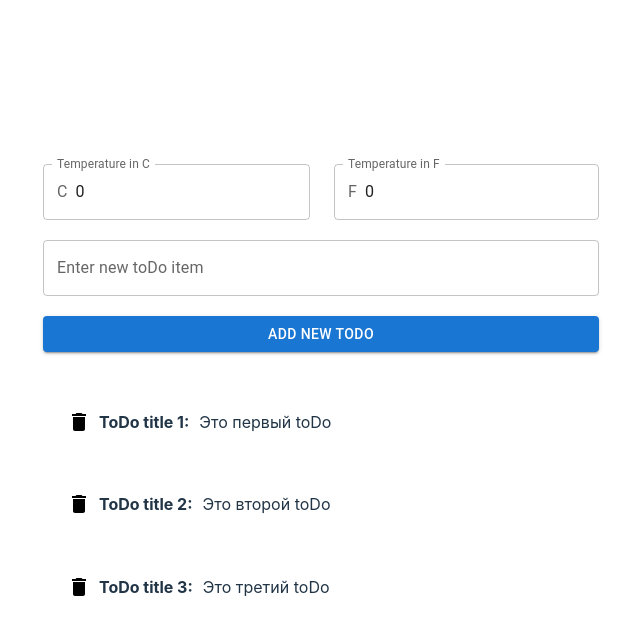
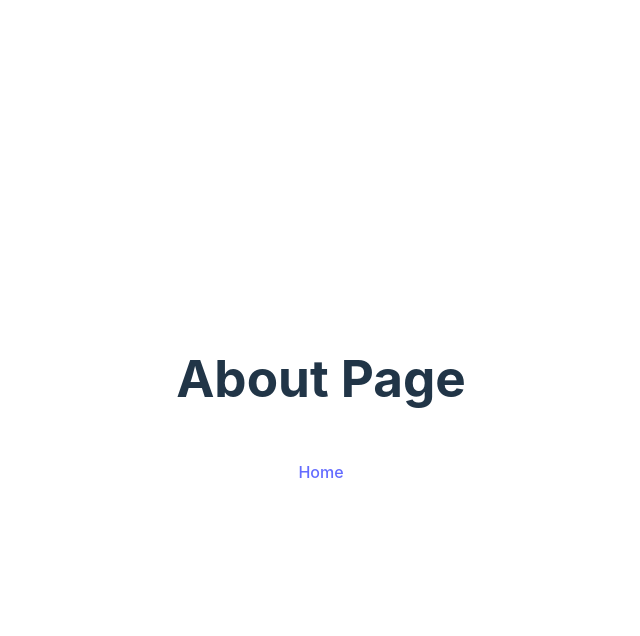
Before and after one commit to AlexLep1n/React, a React (Vite) app in the folder react-vite-project/: page /about in a window 1280 px wide. Shown: the top 636 px of the page, without its empty margins (319-959 px from the left). Built offline with nearby package versions, Linux system fonts and the light colour scheme.

Commit message:
feat: create routing between home and about pages

```diff
--- a/react-vite-project/src/App.jsx
+++ b/react-vite-project/src/App.jsx
@@ -1,20 +1,44 @@
 import "./App.css";
-import TemperatureConverter from "./components/TemperatureConverter";
-import TodoList from "./components/TodoList ";
+import { createBrowserRouter, Link, RouterProvider } from "react-router-dom";
+import HomePage from "./components/HomePage";
+import AboutPage from "./components/AboutPage";
+// import TemperatureConverter from "./components/TemperatureConverter";
+// import TodoList from "./components/TodoList ";
 // import CommentsList from "./components/CommentsList/CommentsList";
 // import Message from "./components/Message/Message";
 
 export default function App() {
+  const router = createBrowserRouter([
+    {
+      path: "/",
+      element: <HomePage />,
+    },
+    {
+      path: "/about",
+      element: <AboutPage />,
+    },
+    {
+      path: "*",
+      element: (
+        <>
+          <h1>Not Found</h1>
+          <Link to="/">Home</Link>
+        </>
+      ),
+    },
+  ]);
+
   return (
     <div style={{ display: "flex", flexDirection: "column", gap: "20px" }}>
+      <RouterProvider router={router} />
       {/* <Message>Lorem ipsum dolor sit amet.</Message>
       <Message>
         Lorem ipsum dolor sit, amet consectetur adipisicing elit. Quisquam,
         ducimus.
       </Message>
       <CommentsList></CommentsList> */}
-      <TemperatureConverter />
-      <TodoList />
+      {/* <TemperatureConverter />
+      <TodoList /> */}
     </div>
   );
 }
--- /dev/null
+++ b/react-vite-project/src/components/AboutPage.jsx
@@ -0,0 +1,10 @@
+import { Link } from "react-router-dom";
+
+export default function AboutPage() {
+  return (
+    <>
+      <h1>About Page</h1>
+      <Link to="/">Home</Link>
+    </>
+  );
+}
--- /dev/null
+++ b/react-vite-project/src/components/HomePage.jsx
@@ -0,0 +1,10 @@
+import { Link } from "react-router-dom";
+
+export default function HomePage() {
+  return (
+    <>
+      <h1>Home Page</h1>
+      <Link to="/about">About</Link>
+    </>
+  );
+}
```
